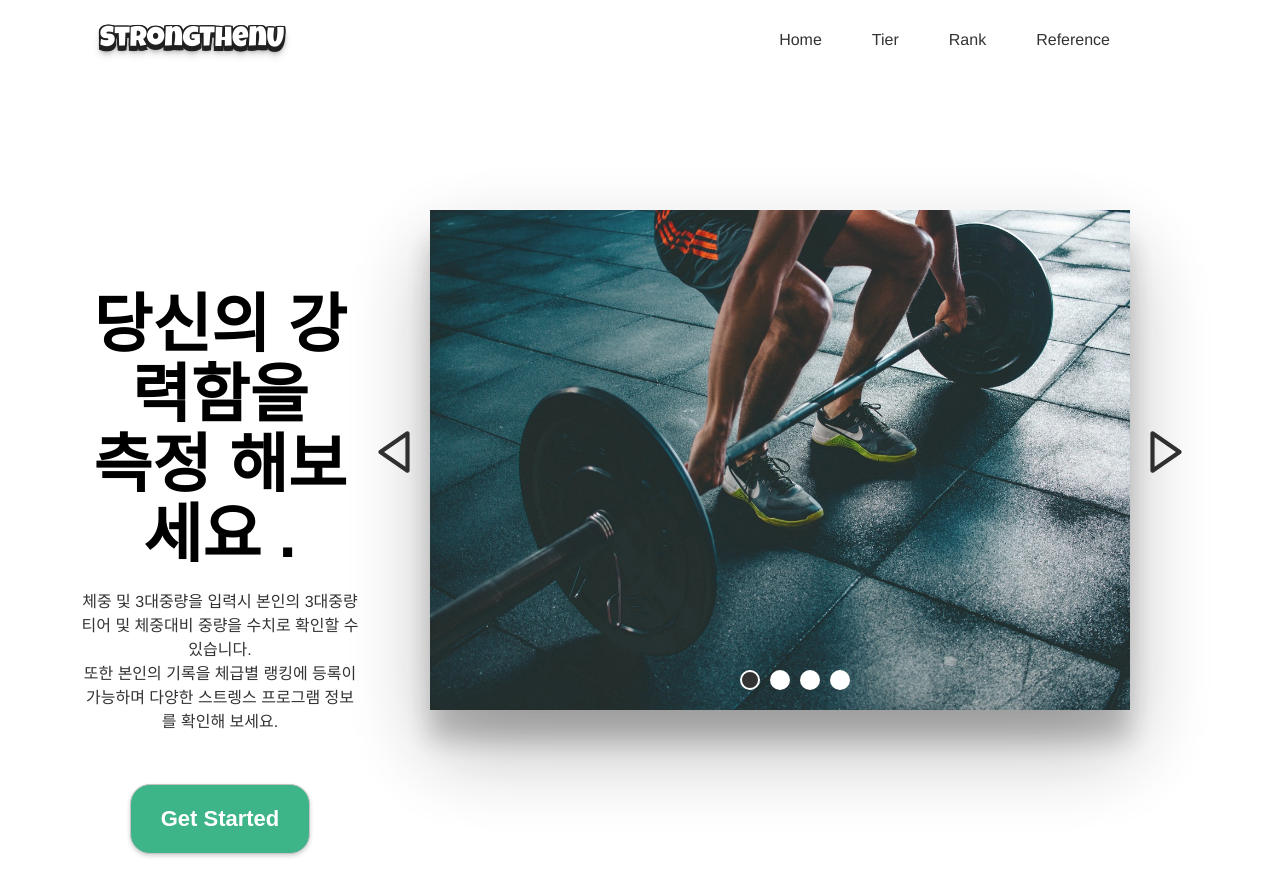
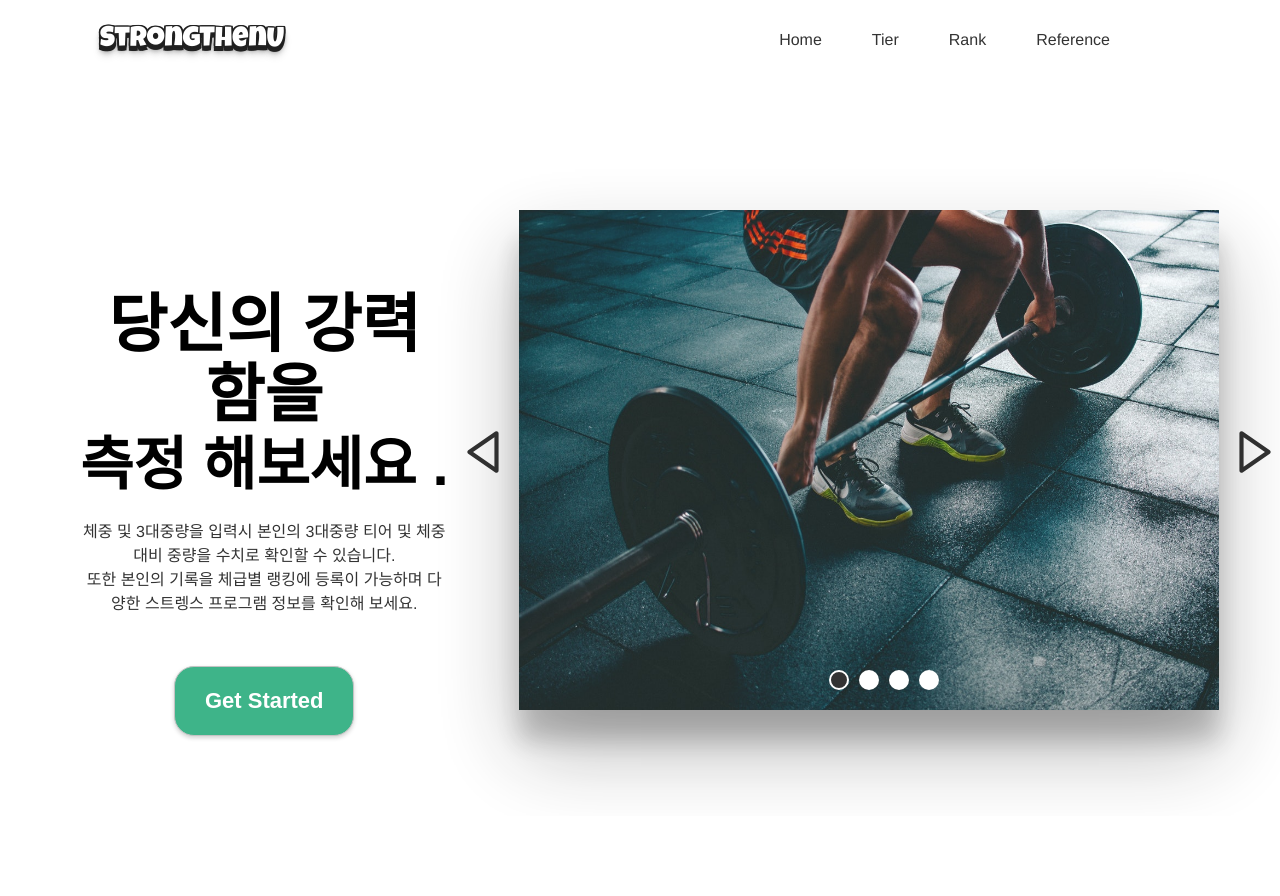
Before and after one commit to dwhddnjs/StrongthanU-project, a React (Create React App) app: page / in a window 1280 px wide. Shown: the top 896 px of the page. After the commit the page ends 816 px from the top, so only its background shows below. Built offline with nearby package versions, Linux system fonts and the light colour scheme.

Commit message:
💄 br태그에서 pre로 변경합니다

```diff
--- a/src/pages/Home/components/HomeInfo.tsx
+++ b/src/pages/Home/components/HomeInfo.tsx
@@ -7,7 +7,7 @@ const HomeInfo = () => {
     <InfoContainer>
       <InfoTitle>
         당신의 강력함을
-        <br /> 측정 해보세요 .
+        <pre>측정 해보세요 .</pre>
       </InfoTitle>
       <InfoDesc>
         체중 및 3대중량을 입력시 본인의 3대중량 티어 및 체중대비 중량을 수치로 확인할 수 있습니다.
@@ -29,6 +29,9 @@ const InfoTitle = styled.div`
   font-weight: 800;
   line-height: 70px;
   margin-top: 80px;
+  pre {
+    font-size: 58px;
+  }
 `;
 const InfoDesc = styled.p`
   margin-top: 20px;
```
